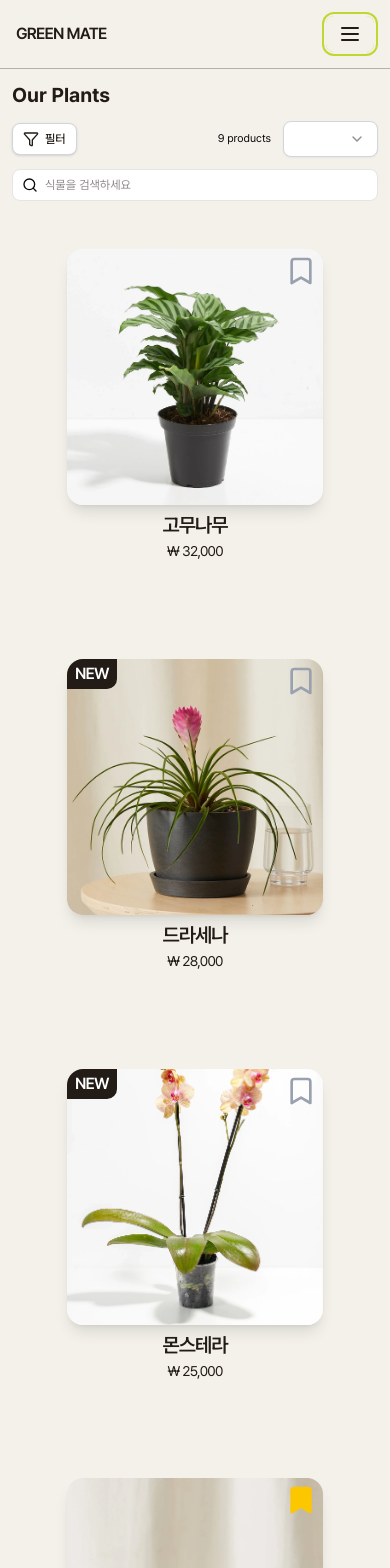
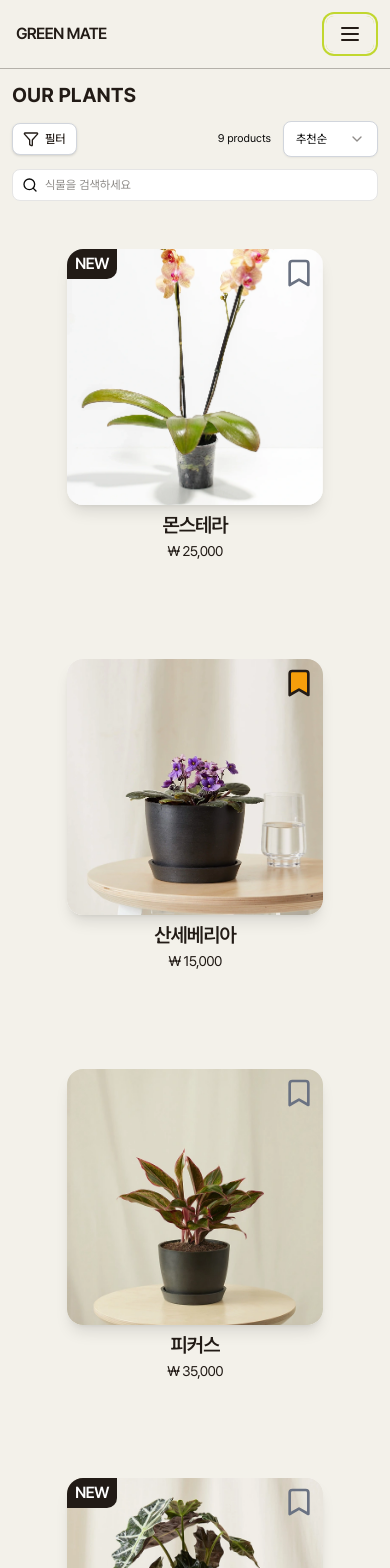
Before and after one commit to toosign00/Final-04-4vely, a Next.js app: page /shop in a window 390 px wide. Shown: the top 1568 px of the page. Built offline with nearby package versions, Linux system fonts and the light colour scheme.

Commit message:
🔧 fix: Shopping main file content organization
- Change icon border color when bookmarked
- Filters list to appear initially folded
- Annotation organization

```diff
--- a/src/app/shop/components/BookmarkButton.tsx
+++ b/src/app/shop/components/BookmarkButton.tsx
@@ -13,32 +13,41 @@ interface BookmarkButtonProps {
   onToggle?: (productId: string, isBookmarked: boolean) => void;
 }
 
+/**
+ * 북마크 버튼 컴포넌트
+ * - 상품 즐겨찾기 토글 기능
+ * - 시각적 상태 피드백
+ * - 다양한 variant 지원
+ */
 export default function BookmarkButton({ productId, initialBookmarked = false, size = 28, className = '', variant = 'default', onToggle }: BookmarkButtonProps) {
   const [isBookmarked, setIsBookmarked] = useState(initialBookmarked);
 
-  // initialBookmarked 값이 변경될 때 상태 업데이트
+  // 초기 북마크 상태 동기화
   useEffect(() => {
     setIsBookmarked(initialBookmarked);
   }, [initialBookmarked]);
 
+  // 북마크 토글 핸들러
   const handleClick = (e: React.MouseEvent) => {
     e.stopPropagation();
     const newBookmarked = !isBookmarked;
     setIsBookmarked(newBookmarked);
-
     onToggle?.(productId, newBookmarked);
   };
 
-  const baseClasses = 'cursor-pointer transition-all hover:scale-110';
+  // 기본 스타일 클래스
+  const baseClasses = 'cursor-pointer transition-all hover:scale-110 rounded-full';
+
+  // variant별 스타일 클래스
   const variantClasses = {
-    default: 'p-0.5',
-    floating: 'p-1.5 sm:p-2 rounded-full bg-white/80 backdrop-blur-sm shadow-sm',
+    default: 'p-1',
+    floating: 'p-1.5 sm:p-2 bg-white/80 backdrop-blur-sm shadow-sm',
     inline: 'p-0.5 sm:p-1',
   };
 
   return (
     <div className={`${baseClasses} ${variantClasses[variant]} ${className}`} onClick={handleClick}>
-      <Bookmark size={size} className={`transition-colors ${isBookmarked ? 'fill-yellow-400 text-yellow-400' : 'text-gray-400 hover:text-gray-600'}`} />
+      <Bookmark size={size} className={`transition-colors ${isBookmarked ? 'fill-warning text-secondary' : 'hover:text-secondary text-gray-500'}`} />
     </div>
   );
 }
--- a/src/app/shop/components/ProductCard.tsx
+++ b/src/app/shop/components/ProductCard.tsx
@@ -12,55 +12,66 @@ interface ProductCardProps {
   isMobile?: boolean;
 }
 
-// src/app/shop/components/ProductCard.tsx
+/**
+ * 상품 카드 컴포넌트
+ * - 반응형 디자인 (모바일/데스크톱)
+ * - 상품 이미지, 제목, 가격 표시
+ * - NEW 태그 및 북마크 기능
+ */
 export default function ProductCard({ product, onClick, isMobile = false }: ProductCardProps) {
+  // 모바일 레이아웃
   if (isMobile) {
     return (
-      <div className='my-6 gap-x-8 cursor-pointer transition-all'>
+      <div className='my-6 cursor-pointer gap-x-8 transition-all'>
         <Card className='mb-2 w-full overflow-hidden transition-shadow hover:shadow-md'>
           <div className='relative'>
-            <div className='bg-surface relative w-full overflow-hidden' style={{ aspectRatio: '1/1' }} onClick={() => onClick(product.id)}>
+            {/* 상품 이미지 */}
+            <div className='bg-surface relative aspect-square w-full overflow-hidden' onClick={() => onClick(product.id)}>
               <Image src={product.image || '/placeholder-plant.jpg'} alt={product.name} fill className='object-cover' sizes='(max-width: 640px) 48vw, (max-width: 1024px) 30vw, 200px' priority={false} />
             </div>
 
-            {product.isNew && <div className='bg-secondary absolute top-0 left-0 z-10 rounded-ee-lg px-2 py-1 t-h4 font-semibold text-white'>NEW</div>}
+            {/* NEW 태그 */}
+            {product.isNew && <div className='bg-secondary t-h4 absolute top-0 left-0 z-10 rounded-ee-lg px-2 py-1 font-semibold text-white'>NEW</div>}
 
+            {/* 북마크 버튼 */}
             <div className='absolute top-1 right-1'>
               <BookmarkButton productId={product.id} initialBookmarked={product.isBookmarked} size={32} variant='default' />
             </div>
           </div>
         </Card>
 
+        {/* 상품 정보 */}
         <div className='space-y-0.5 text-center' onClick={() => onClick(product.id)}>
-          <h3 className='text-secondary truncate t-h2'>{product.name}</h3>
+          <h3 className='text-secondary t-h2 truncate'>{product.name}</h3>
           <p className='text-secondary t-body'>₩ {product.price.toLocaleString()}</p>
         </div>
       </div>
     );
   }
 
+  // 데스크톱 레이아웃
   return (
-    <div className='my-6 cursor-pointer transition-all' style={{ width: '280px' }}>
+    <div className='my-6 w-[280px] cursor-pointer transition-all'>
       <Card className='mb-4 w-full overflow-hidden transition-shadow hover:shadow-md'>
         <div className='relative'>
-          <div
-            className='bg-surface relative w-full overflow-hidden'
-            style={{ aspectRatio: '1/1' }} // 데스크톱도 정사각형 유지
-            onClick={() => onClick(product.id)}
-          >
+          {/* 상품 이미지 */}
+          <div className='bg-surface relative aspect-square w-full overflow-hidden' onClick={() => onClick(product.id)}>
             <Image src={product.image || '/placeholder-plant.jpg'} alt={product.name} fill className='object-cover' sizes='280px' priority={false} />
           </div>
 
+          {/* NEW 태그 */}
           {product.isNew && <div className='bg-secondary absolute top-0 left-0 z-10 rounded-ee-xl px-3 py-1.5 text-xs font-semibold text-white'>NEW</div>}
 
+          {/* 북마크 버튼 */}
           <div className='absolute top-3 right-3'>
             <BookmarkButton productId={product.id} initialBookmarked={product.isBookmarked} size={32} variant='default' />
           </div>
         </div>
       </Card>
 
+      {/* 상품 정보 */}
       <div className='space-y-1 text-center' onClick={() => onClick(product.id)}>
-        <h3 className='text-secondary truncate text-base t-h4'>{product.name}</h3>
+        <h3 className='text-secondary t-h4 truncate text-base'>{product.name}</h3>
         <p className='text-secondary text-sm font-bold'>₩ {product.price.toLocaleString()}</p>
       </div>
     </div>
--- a/src/app/shop/page.tsx
+++ b/src/app/shop/page.tsx
@@ -14,11 +14,19 @@ import { CategoryFilter, Product, SortOption } from '@/types/product';
 import { Filter, Search } from 'lucide-react';
 import { useEffect, useState } from 'react';
 
+/**
+ * 쇼핑몰 메인 페이지
+ * - 상품 목록 표시
+ * - 필터링 및 정렬 기능
+ * - 반응형 레이아웃 (모바일/태블릿/데스크톱)
+ * - 페이지네이션
+ */
 export default function ShopPage() {
+  // 상태 관리
   const [products, setProducts] = useState<Product[]>([]);
   const [filteredProducts, setFilteredProducts] = useState<Product[]>([]);
   const [searchTerm, setSearchTerm] = useState('');
-  const [sortBy, setSortBy] = useState('name');
+  const [sortBy, setSortBy] = useState('recommend');
   const [currentPage, setCurrentPage] = useState(1);
   const [isFilterOpen, setIsFilterOpen] = useState(false);
   const [filters, setFilters] = useState<CategoryFilter>({
@@ -28,27 +36,10 @@ export default function ShopPage() {
     space: [],
     season: [],
   });
-
   const [itemsPerPage, setItemsPerPage] = useState(9);
 
-  // 반응형 아이템 개수 설정
-  useEffect(() => {
-    const handleResize = () => {
-      if (window.innerWidth < 640) {
-        setItemsPerPage(6); // 모바일 - 2x3 그리드
-      } else if (window.innerWidth < 1024) {
-        setItemsPerPage(6); // 태블릿 - 2x3 또는 3x2 그리드
-      } else {
-        setItemsPerPage(9); // 데스크톱 - 3x3 그리드
-      }
-    };
-
-    handleResize();
-    window.addEventListener('resize', handleResize);
-    return () => window.removeEventListener('resize', handleResize);
-  }, []);
-
-  const sortOptions: SortOption[] = [
+  // 정렬 옵션 상수
+  const SORT_OPTIONS: SortOption[] = [
     { value: 'recommend', label: '추천순' },
     { value: 'price-low', label: '가격 낮은 순' },
     { value: 'price-high', label: '가격 높은 순' },
@@ -57,7 +48,24 @@ export default function ShopPage() {
     { value: 'bookmark-level', label: '인기순' },
   ];
 
-  // 목업 데이터 로드
+  // 반응형 페이지당 아이템 수 설정
+  useEffect(() => {
+    const updateItemsPerPage = () => {
+      if (window.innerWidth < 640) {
+        setItemsPerPage(6); // 모바일: 2x3 그리드
+      } else if (window.innerWidth < 1024) {
+        setItemsPerPage(6); // 태블릿: 2x3 그리드
+      } else {
+        setItemsPerPage(9); // 데스크톱: 3x3 그리드
+      }
+    };
+
+    updateItemsPerPage();
+    window.addEventListener('resize', updateItemsPerPage);
+    return () => window.removeEventListener('resize', updateItemsPerPage);
+  }, []);
+
+  // 목업 데이터 초기화
   useEffect(() => {
     const mockProducts: Product[] = [
       {
@@ -200,7 +208,7 @@ export default function ShopPage() {
     setFilteredProducts(mockProducts);
   }, []);
 
-  // 필터 변경 핸들러
+  // 필터 상태 업데이트 핸들러
   const handleFilterChange = (category: keyof CategoryFilter, value: string) => {
     setFilters((prev) => ({
       ...prev,
@@ -208,30 +216,33 @@ export default function ShopPage() {
     }));
   };
 
-  // 상품 클릭 핸들러
+  // 상품 클릭 핸들러 (상품 상세 페이지 이동)
   const handleProductClick = (id: string) => {
     console.log('상품 클릭:', id);
-    // 실제 구현에서는 router.push(`/shop/products/${id}`) 사용
+    // TODO: 실제 구현 시 router.push(`/shop/products/${id}`) 사용
   };
 
-  // 필터링 및 정렬 로직
+  // 상품 필터링 및 정렬 로직
   useEffect(() => {
     let result = [...products];
 
-    // 검색 필터
+    // 검색어 필터링
     if (searchTerm) {
       result = result.filter((product) => product.name.toLowerCase().includes(searchTerm.toLowerCase()) || product.category.toLowerCase().includes(searchTerm.toLowerCase()));
     }
 
-    // 카테고리 필터
+    // 카테고리 필터링
     Object.entries(filters).forEach(([key, values]) => {
       if (values.length > 0) {
         result = result.filter((product) => values.includes(product[key as keyof Product] as string));
       }
     });
 
-    // 정렬
+    // 정렬 적용
     switch (sortBy) {
+      case 'recommend':
+        result.sort((a, b) => (b.recommend ? 1 : 0) - (a.recommend ? 1 : 0));
+        break;
       case 'price-low':
         result.sort((a, b) => a.price - b.price);
         break;
@@ -241,6 +252,12 @@ export default function ShopPage() {
       case 'new':
         result.sort((a, b) => (b.isNew ? 1 : 0) - (a.isNew ? 1 : 0));
         break;
+      case 'old':
+        result.sort((a, b) => (a.isNew ? 1 : 0) - (b.isNew ? 1 : 0));
+        break;
+      case 'bookmark-level':
+        result.sort((a, b) => (b.isBookmarked ? 1 : 0) - (a.isBookmarked ? 1 : 0));
+        break;
       default:
         result.sort((a, b) => a.name.localeCompare(b.name));
     }
@@ -249,10 +266,11 @@ export default function ShopPage() {
     setCurrentPage(1);
   }, [products, searchTerm, filters, sortBy]);
 
+  // 페이지네이션 계산
   const totalPages = Math.ceil(filteredProducts.length / itemsPerPage);
   const paginatedProducts = filteredProducts.slice((currentPage - 1) * itemsPerPage, currentPage * itemsPerPage);
 
-  // 페이지네이션 렌더링 함수
+  // 페이지네이션 아이템 렌더링
   const renderPaginationItems = () => {
     const items = [];
     const maxVisiblePages = 5;
@@ -281,13 +299,14 @@ export default function ShopPage() {
     <div className='bg-surface min-h-screen'>
       <Header />
 
-      {/* 모바일~태블릿 레이아웃 (1023px 이하) */}
+      {/* 모바일/태블릿 레이아웃 */}
       <div className='px-3 py-3 sm:px-4 sm:py-4 md:px-6 lg:hidden'>
-        {/* 타이틀 */}
-        <h1 className='text-secondary mb-3 text-xl font-bold sm:text-2xl md:text-3xl'>Our Plants</h1>
+        {/* 페이지 타이틀 */}
+        <h1 className='text-secondary mb-3 text-xl font-bold sm:text-2xl md:text-3xl'>OUR PLANTS</h1>
 
-        {/* 필터 버튼과 정렬 */}
+        {/* 필터 및 정렬 컨트롤 */}
         <div className='mb-3 flex items-center gap-2'>
+          {/* 필터 버튼 (모바일 전용) */}
           <Sheet open={isFilterOpen} onOpenChange={setIsFilterOpen}>
             <SheetTrigger asChild>
               <Button variant='default' size='sm' className='flex h-8 items-center gap-1.5 px-2.5 py-1.5'>
@@ -299,22 +318,22 @@ export default function ShopPage() {
               <SheetHeader className='flex-shrink-0'>
                 <SheetTitle className='t-h1 mb-4 text-left'>필터</SheetTitle>
               </SheetHeader>
-
-              {/* 스크롤 가능한 필터 컨텐츠 영역 */}
               <div className='flex-1 overflow-y-auto'>
                 <CategoryFilterSidebar filters={filters} onFilterChange={handleFilterChange} isMobile={true} />
               </div>
             </SheetContent>
           </Sheet>
 
+          {/* 상품 개수 표시 */}
           <span className='text-surface0 mr-1 ml-auto text-[11px] sm:text-xs'>{filteredProducts.length} products</span>
 
+          {/* 정렬 선택 */}
           <Select value={sortBy} onValueChange={setSortBy}>
             <SelectTrigger className='h-8 w-[95px] text-xs sm:h-9 sm:w-[115px] sm:text-sm md:w-[135px]'>
               <SelectValue placeholder='정렬' />
             </SelectTrigger>
-            <SelectContent>
-              {sortOptions.map((option) => (
+            <SelectContent className='[&_[data-radix-select-item-indicator]]:hidden'>
+              {SORT_OPTIONS.map((option) => (
                 <SelectItem key={option.value} value={option.value} className='text-xs sm:text-sm'>
                   {option.label}
                 </SelectItem>
@@ -329,7 +348,7 @@ export default function ShopPage() {
           <Input placeholder='식물을 검색하세요' value={searchTerm} onChange={(e) => setSearchTerm(e.target.value)} className='h-8 w-full pl-8 text-xs sm:h-9 sm:text-sm' />
         </div>
 
-        {/* 상품 목록 - Flexbox 사용 */}
+        {/* 상품 목록 */}
         <div className='my-6'>
           <div className='flex flex-wrap justify-center gap-12 sm:gap-12 md:gap-12'>
             {paginatedProducts.map((product) => (
@@ -354,36 +373,37 @@ export default function ShopPage() {
         )}
       </div>
 
-      {/* 데스크톱 레이아웃 (1024px 이상) */}
+      {/* 데스크톱 레이아웃 */}
       <div className='hidden pt-8 lg:flex'>
+        {/* 좌측 사이드바 */}
         <div className='w-64'>
-          {/* 타이틀 */}
           <div className='mb-6 pl-4'>
-            <h1 className='t-h1 text-secondary'>Our Plants</h1>
+            <h1 className='text-secondary t-h1'>Our Plants</h1>
           </div>
-
-          {/* 사이드바 컴포넌트 */}
           <CategoryFilterSidebar filters={filters} onFilterChange={handleFilterChange} />
         </div>
 
-        {/* 메인 컨텐츠 */}
+        {/* 메인 컨텐츠 영역 */}
         <div className='flex-1'>
           {/* 상품 정보 및 컨트롤 */}
           <div className='mb-8 flex items-center justify-between px-16'>
-            <span className='t-h4 text-surface0'>{filteredProducts.length} products</span>
+            <span className='text-surface0 t-h4'>{filteredProducts.length} products</span>
             <div className='flex items-center space-x-4'>
+              {/* 정렬 선택 */}
               <Select value={sortBy} onValueChange={setSortBy}>
                 <SelectTrigger className='w-[180px]'>
                   <SelectValue placeholder='정렬 기준' />
                 </SelectTrigger>
-                <SelectContent>
-                  {sortOptions.map((option) => (
+                <SelectContent className='[&_[data-radix-select-item-indicator]]:hidden'>
+                  {SORT_OPTIONS.map((option) => (
                     <SelectItem key={option.value} value={option.value}>
                       {option.label}
                     </SelectItem>
                   ))}
                 </SelectContent>
               </Select>
+
+              {/* 검색바 */}
               <div className='relative max-w-md'>
                 <Search className='text-surface0 absolute top-1/2 left-3 -translate-y-1/2 transform' size={20} />
                 <Input placeholder='상품을 검색하세요...' value={searchTerm} onChange={(e) => setSearchTerm(e.target.value)} className='w-80 pl-10' />
@@ -391,7 +411,7 @@ export default function ShopPage() {
             </div>
           </div>
 
-          {/* 데스크톱 상품 목록 */}
+          {/* 상품 목록 */}
           <div className='mb-8 px-16'>
             <div className='flex flex-wrap gap-8 pl-12'>
               {paginatedProducts.map((product) => (
--- a/src/components/ui/Pagination.tsx
+++ b/src/components/ui/Pagination.tsx
@@ -1,127 +1,67 @@
-import * as React from "react"
-import {
-  ChevronLeftIcon,
-  ChevronRightIcon,
-  MoreHorizontalIcon,
-} from "lucide-react"
+import { ChevronLeftIcon, ChevronRightIcon, MoreHorizontalIcon } from 'lucide-react';
+import * as React from 'react';
 
-import { cn } from "@/lib/utils"
-import { Button, buttonVariants } from "@/components/ui/Button"
+import { Button, buttonVariants } from '@/components/ui/Button';
+import { cn } from '@/lib/utils';
 
-function Pagination({ className, ...props }: React.ComponentProps<"nav">) {
-  return (
-    <nav
-      role="navigation"
-      aria-label="pagination"
-      data-slot="pagination"
-      className={cn("mx-auto flex w-full justify-center", className)}
-      {...props}
-    />
-  )
+function Pagination({ className, ...props }: React.ComponentProps<'nav'>) {
+  return <nav role='navigation' aria-label='pagination' data-slot='pagination' className={cn('mx-auto flex w-full justify-center', className)} {...props} />;
 }
 
-function PaginationContent({
-  className,
-  ...props
-}: React.ComponentProps<"ul">) {
-  return (
-    <ul
-      data-slot="pagination-content"
-      className={cn("flex flex-row items-center gap-1", className)}
-      {...props}
-    />
-  )
+function PaginationContent({ className, ...props }: React.ComponentProps<'ul'>) {
+  return <ul data-slot='pagination-content' className={cn('flex flex-row items-center gap-1', className)} {...props} />;
 }
 
-function PaginationItem({ ...props }: React.ComponentProps<"li">) {
-  return <li data-slot="pagination-item" {...props} />
+function PaginationItem({ ...props }: React.ComponentProps<'li'>) {
+  return <li data-slot='pagination-item' {...props} />;
 }
 
 type PaginationLinkProps = {
-  isActive?: boolean
-} & Pick<React.ComponentProps<typeof Button>, "size"> &
-  React.ComponentProps<"a">
+  isActive?: boolean;
+} & Pick<React.ComponentProps<typeof Button>, 'size'> &
+  React.ComponentProps<'a'>;
 
-function PaginationLink({
-  className,
-  isActive,
-  size = "icon",
-  ...props
-}: PaginationLinkProps) {
+function PaginationLink({ className, isActive, size = 'icon', ...props }: PaginationLinkProps) {
   return (
     <a
-      aria-current={isActive ? "page" : undefined}
-      data-slot="pagination-link"
+      aria-current={isActive ? 'page' : undefined}
+      data-slot='pagination-link'
       data-active={isActive}
       className={cn(
         buttonVariants({
-          variant: isActive ? "secondary" : "ghost",
+          variant: isActive ? 'primary' : 'default',
           size,
         }),
-        className
+        className,
       )}
       {...props}
     />
-  )
+  );
 }
 
-function PaginationPrevious({
-  className,
-  ...props
-}: React.ComponentProps<typeof PaginationLink>) {
+function PaginationPrevious({ className, ...props }: React.ComponentProps<typeof PaginationLink>) {
   return (
-    <PaginationLink
-      aria-label="Go to previous page"
-      size="default"
-      className={cn("gap-1 px-2.5 sm:pl-2.5", className)}
-      {...props}
-    >
+    <PaginationLink aria-label='Go to previous page' size='default' className={cn('gap-1 px-2.5 sm:pl-2.5', className)} {...props}>
       <ChevronLeftIcon />
-      <span className="hidden sm:block">Previous</span>
     </PaginationLink>
-  )
+  );
 }
 
-function PaginationNext({
-  className,
-  ...props
-}: React.ComponentProps<typeof PaginationLink>) {
+function PaginationNext({ className, ...props }: React.ComponentProps<typeof PaginationLink>) {
   return (
-    <PaginationLink
-      aria-label="Go to next page"
-      size="default"
-      className={cn("gap-1 px-2.5 sm:pr-2.5", className)}
-      {...props}
-    >
-      <span className="hidden sm:block">Next</span>
+    <PaginationLink aria-label='Go to next page' size='default' className={cn('gap-1 px-2.5 sm:pr-2.5', className)} {...props}>
       <ChevronRightIcon />
     </PaginationLink>
-  )
+  );
 }
 
-function PaginationEllipsis({
-  className,
-  ...props
-}: React.ComponentProps<"span">) {
+function PaginationEllipsis({ className, ...props }: React.ComponentProps<'span'>) {
   return (
-    <span
-      aria-hidden
-      data-slot="pagination-ellipsis"
-      className={cn("flex size-9 items-center justify-center", className)}
-      {...props}
-    >
-      <MoreHorizontalIcon className="size-4" />
-      <span className="sr-only">More pages</span>
+    <span aria-hidden data-slot='pagination-ellipsis' className={cn('flex size-9 items-center justify-center', className)} {...props}>
+      <MoreHorizontalIcon className='size-4' />
+      <span className='sr-only'>More pages</span>
     </span>
-  )
+  );
 }
 
-export {
-  Pagination,
-  PaginationContent,
-  PaginationLink,
-  PaginationItem,
-  PaginationPrevious,
-  PaginationNext,
-  PaginationEllipsis,
-}
+export { Pagination, PaginationContent, PaginationEllipsis, PaginationItem, PaginationLink, PaginationNext, PaginationPrevious };
--- a/src/types/product.ts
+++ b/src/types/product.ts
@@ -1,4 +1,8 @@
 // src/types/product.ts
+
+/**
+ * 상품 데이터 타입
+ */
 export interface Product {
   id: string;
   name: string;
@@ -8,13 +12,16 @@ export interface Product {
   size: 'small' | 'medium' | 'large';
   difficulty: 'easy' | 'medium' | 'hard';
   light: 'low' | 'medium' | 'high';
-  space: 'indoor' | 'outdoor';
+  space: 'indoor' | 'outdoor' | 'bedroom' | 'bathroom' | 'kitchen' | 'office';
   season: 'spring' | 'summer' | 'fall' | 'winter';
   isNew: boolean;
   isBookmarked: boolean;
   recommend: boolean;
 }
 
+/**
+ * 카테고리 필터 상태 타입
+ */
 export interface CategoryFilter {
   size: string[];
   difficulty: string[];
@@ -23,6 +30,9 @@ export interface CategoryFilter {
   season: string[];
 }
 
+/**
+ * 정렬 옵션 타입
+ */
 export interface SortOption {
   value: string;
   label: string;
```
Also changed, not shown: src/app/shop/components/CategoryFilter.tsx (+24 -15 lines).
